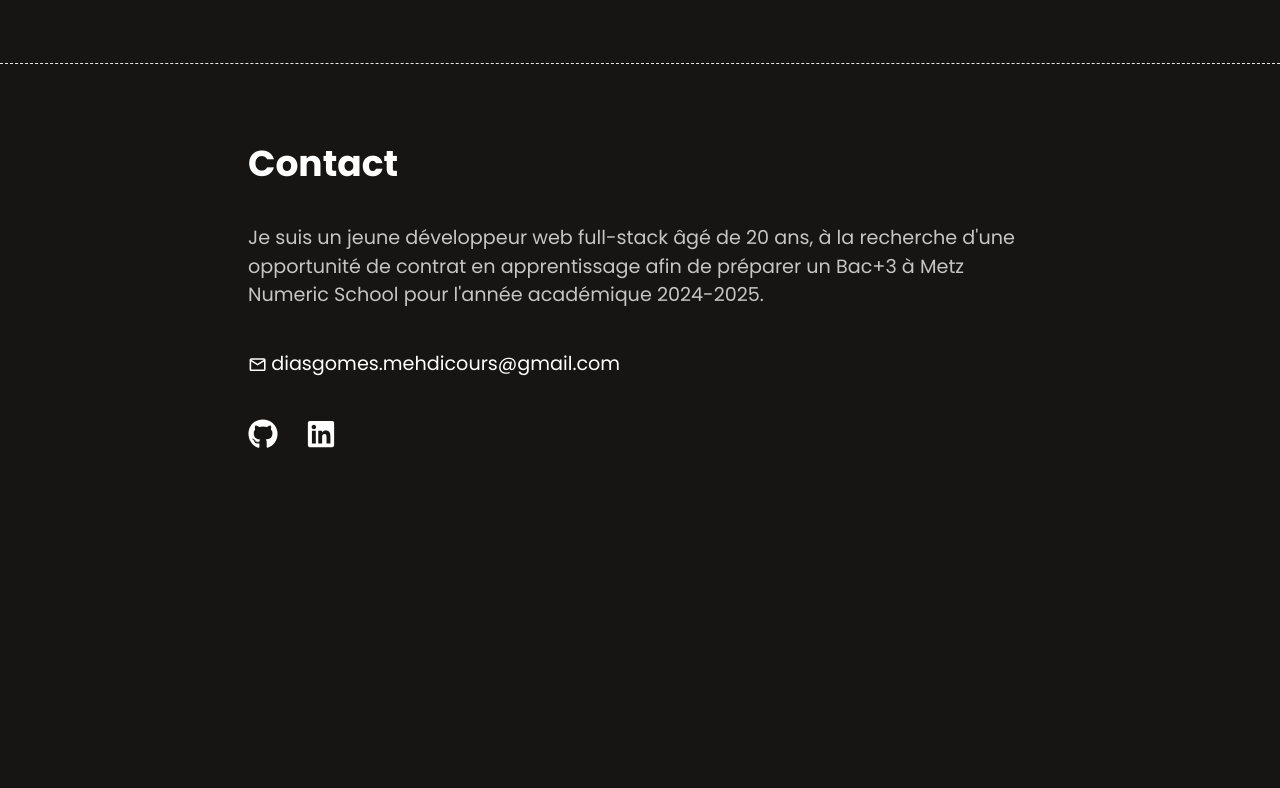
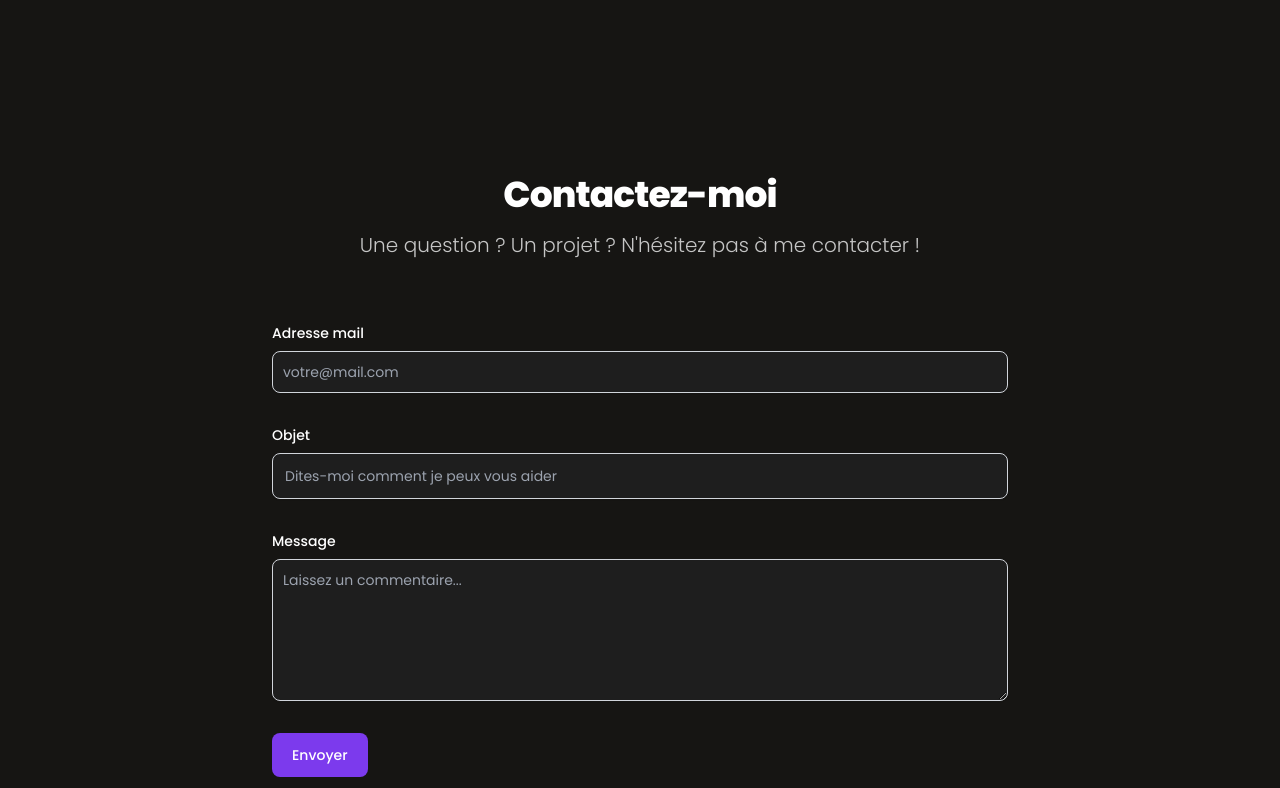
Before and after one commit to MehdiDiasGomes/Mon-portfolio, a React (Vite) app: page / in a window 1280 px wide. Shown: the part 2872-3660 px from the top of the page. Before the commit the page ends 3401 px from the top, so only its background shows below. Built offline with nearby package versions, Linux system fonts and the light colour scheme.

Commit message:
✨ Ajout du formulaire de contact

```diff
--- /dev/null
+++ b/src/Components/Contact/index.jsx
@@ -0,0 +1,65 @@
+import React from 'react'
+
+export default function Index() {
+  return (
+    <div>
+      <section className="">
+        <div className="py-8 lg:py-16 px-4 mx-auto max-w-screen-md">
+          <h2 className="mb-4 text-4xl tracking-tight font-extrabold text-center text-primary">
+            Contactez-moi
+          </h2>
+          <p className="mb-8 lg:mb-16 font-light text-center text-secondary sm:text-xl">
+            Une question ? Un projet ? N'hésitez pas à me contacter !
+          </p>
+          <form action="#" className="space-y-8">
+            <div>
+              <label
+                htmlFor="email"
+                className="block mb-2 text-sm font-medium text-primary">
+                Adresse mail
+              </label>
+              <input
+                type="email"
+                id="email"
+                className="shadow-sm bg-[#1e1e1e] border border-gray-300 text-primary text-sm rounded-lg focus:ring-primary-500 focus:border-primary-500 block w-full p-2.5"
+                placeholder="votre@mail.com"
+                required
+              />
+            </div>
+            <div>
+              <label
+                htmlFor="subject"
+                className="block mb-2 text-sm font-medium text-primary">
+                Objet
+              </label>
+              <input
+                type="text"
+                id="subject"
+                className="block p-3 w-full text-sm text-primary bg-[#1e1e1e] rounded-lg border border-gray-300 shadow-sm focus:ring-primary-500 focus:border-primary-500"
+                placeholder="Dites-moi comment je peux vous aider"
+                required
+              />
+            </div>
+            <div className="sm:col-span-2">
+              <label
+                htmlFor="message"
+                className="block mb-2 text-sm font-medium text-primary">
+                Message
+              </label>
+              <textarea
+                id="message"
+                rows="6"
+                className="block p-2.5 w-full text-sm text-primary bg-[#1e1e1e] rounded-lg shadow-sm border border-gray-300 focus:ring-primary-500 focus:border-primary-500"
+                placeholder="Laissez un commentaire..."></textarea>
+            </div>
+            <button
+              type="submit"
+              className="py-3 px-5 text-sm font-medium text-center text-white rounded-lg bg-[#7C3AED] sm:w-fit duration-200 hover:bg-[#7c3aede3] focus:ring-4 focus:outline-none focus:ring-primary-300 dark:bg-primary-600 dark:hover:bg-primary-700 dark:focus:ring-primary-800">
+              Envoyer
+            </button>
+          </form>
+        </div>
+      </section>
+    </div>
+  )
+}
--- a/src/Components/ScrollToTopButton.jsx
+++ b/src/Components/ScrollToTopButton.jsx
@@ -26,7 +26,7 @@
 
   return (
     <div>
-        {backToTop && (
+      {backToTop && (
         <Fade>
           <button
             className="p-5 bg-[#191919] hover:bg-[#242424] duration-100 flex justify-center items-center rounded-xl fixed bottom-10 right-10"
@@ -34,7 +34,7 @@
             <FaArrowUp className="text-white" />
           </button>
         </Fade>
-        )}
-      </div>
+      )}
+    </div>
   )
 }
--- a/src/Pages/PagePrincipal.jsx
+++ b/src/Pages/PagePrincipal.jsx
@@ -2,7 +2,7 @@
 import Xp from './Xp'
 import Projets from './Projets'
 import Education from './Education'
-
+import Contact from '../Components/Contact'
 
 const PagePrincipal = () => {
   return (
@@ -14,6 +14,7 @@
           <Xp />
           <Projets />
           <Education />
+          <Contact />
         </div>
       </div>
     </div>
```
